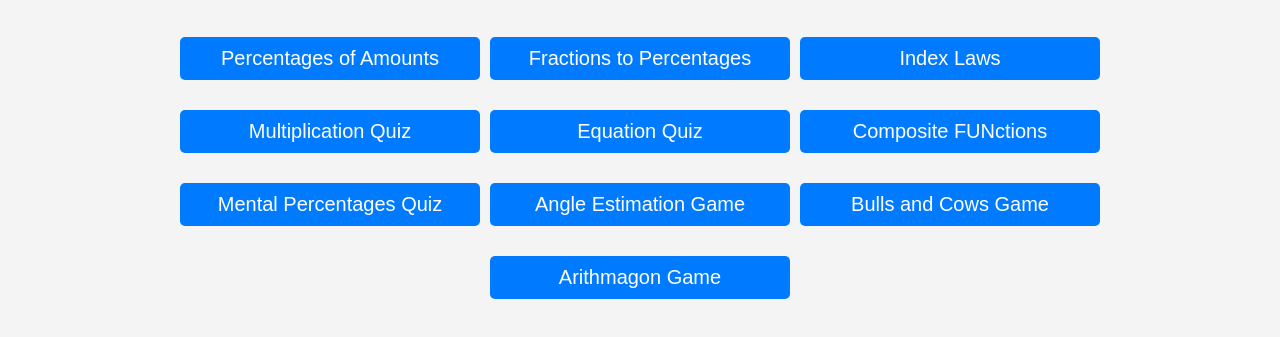
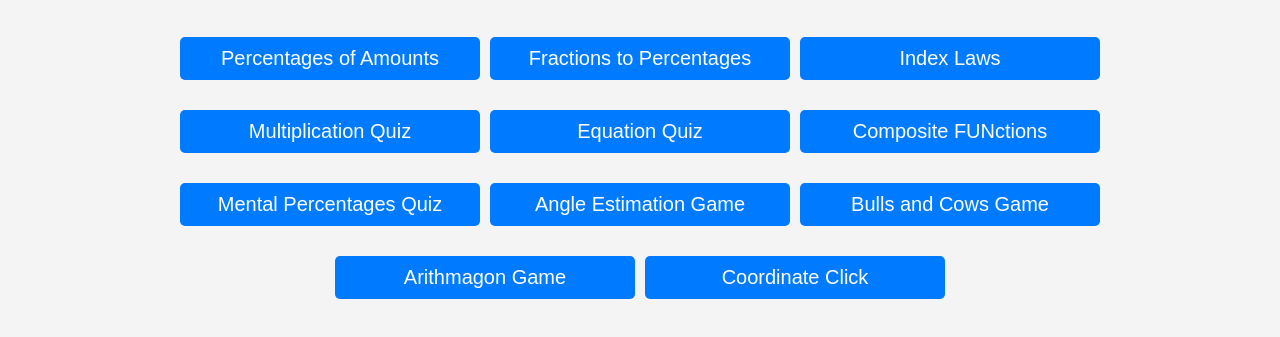
Before and after one commit to simongarvey/maths, a plain HTML site: page index.html in a window 1280 px wide. Shown: the part 147-484 px from the top of the page. Drawn offline with Linux system fonts and the light colour scheme.

Commit message:
Update index.html

```diff
--- a/index.html
+++ b/index.html
@@ -67,6 +67,7 @@
         <a href="https://simongarvey.github.io/maths/angleguess.html" target="_blank">Angle Estimation Game</a>
         <a href="https://simongarvey.github.io/maths/bullsandcows.html" target="_blank">Bulls and Cows Game</a>
         <a href="https://simongarvey.github.io/maths/arithmagon.html" target="_blank">Arithmagon Game</a>
+        <a href="https://simongarvey.github.io/maths/orderedpairs.html" target="_blank">Coordinate Click</a>
     </div>
 
 </body>
```
